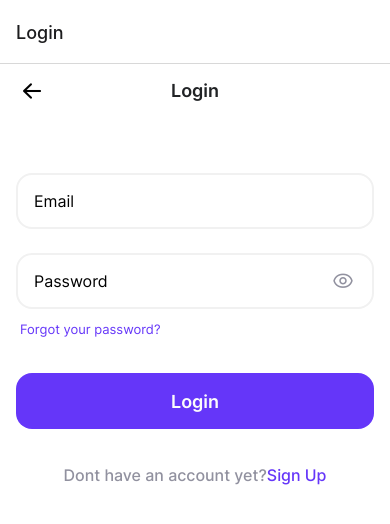
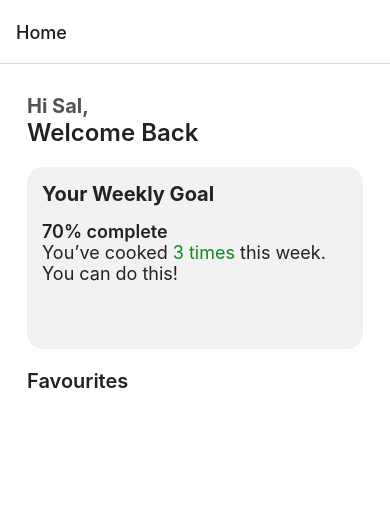
Before and after one commit to techstartucalgary/EasyMeal, a React Native app: screen / in a window 390 px wide. Shown: the top 524 px of the page. Built offline with nearby package versions, Linux system fonts and the light colour scheme.

Commit message:
initial home page work

```diff
--- /dev/null
+++ b/components/HomePage/HomePage.tsx
@@ -0,0 +1,80 @@
+import { Text, StyleSheet, View, SafeAreaView } from 'react-native';
+import React, { Component } from 'react';
+
+export default class HomePage extends Component {
+  render() {
+    return (
+      <SafeAreaView style={styles.homeContainer}>
+        <View style={styles.hContainer}>
+          <Text style={styles.h1text}>Hi Sal,</Text>
+          <Text style={styles.h2text}>Welcome Back</Text>
+        </View>
+        <View style={styles.goalWrapper}>
+          <Text style={styles.goalHText}>Your Weekly Goal</Text>
+          <Text style={styles.progressText}>70% complete</Text>
+          <Text style={styles.statusText}>
+            You’ve cooked <Text style={styles.greenStatusText}>3 times</Text>{' '}
+            this week. You can do this!
+          </Text>
+        </View>
+        <Text style={styles.favouritesHText}>Favourites</Text>
+      </SafeAreaView>
+    );
+  }
+}
+
+const styles = StyleSheet.create({
+  hContainer: {
+    paddingBottom: 20,
+  },
+  homeContainer: {
+    flex: 1,
+    backgroundColor: '#fff',
+    paddingLeft: 27,
+    paddingRight: 27,
+    paddingTop: 30,
+    paddingBottom: 30,
+  },
+  h1text: {
+    color: '#535353',
+    fontWeight: '700',
+    fontSize: 20,
+  },
+  h2text: {
+    color: '#222222',
+    fontWeight: '600',
+    fontSize: 24,
+  },
+  goalWrapper: {
+    backgroundColor: '#F2F2F2',
+    borderRadius: 16,
+    padding: 15,
+    marginBottom: 20,
+  },
+  goalHText: {
+    color: '#222222',
+    fontWeight: '700',
+    fontSize: 20,
+    marginBottom: 15,
+  },
+  progressText: {
+    color: '#222222',
+    fontWeight: '600',
+    fontSize: 18,
+  },
+  statusText: {
+    color: '#222222',
+    fontWeight: '400',
+    fontSize: 18,
+    paddingBottom: 50,
+  },
+  greenStatusText: {
+    color: '#0E8921',
+  },
+  favouritesHText: {
+    color: '#222222',
+    fontWeight: '600',
+    fontSize: 20,
+    marginBottom: 15,
+  },
+});
--- a/pages.ts
+++ b/pages.ts
@@ -1,7 +1,12 @@
+import HomePage from 'components/HomePage/HomePage';
 import LoginPage from './components/Authentication/LoginPage';
 import SignUpPage from './components/Authentication/SignUpPage';
 
 export const publicPages = [
+  {
+    page: HomePage,
+    name: 'Home',
+  },
   {
     page: LoginPage,
     name: 'Login',
```
Also changed, not shown: components/Layout/Navbar.tsx (added, +14 -0 lines), package.json (+4 -3 lines), 1 other file (tests, documents, lock files or other folders).
